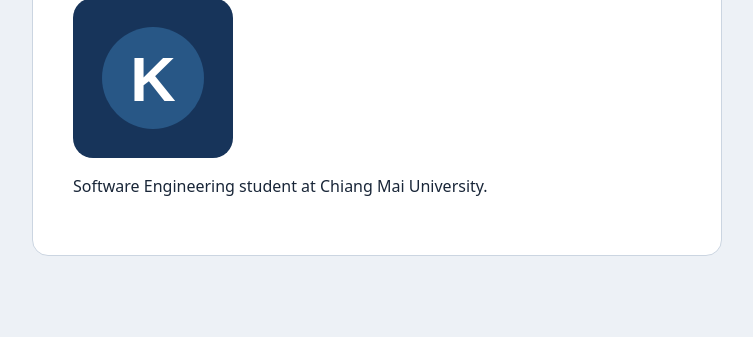
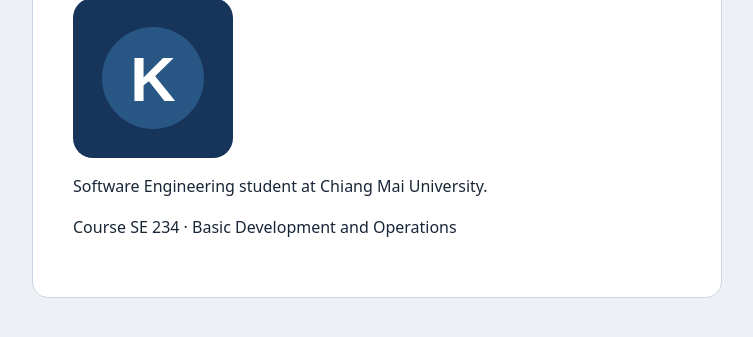
Before and after one commit to Nongfirst007/newRepo, a plain HTML site: page index.html in a window 1280 px wide. Shown: the part 155-492 px from the top of the page, without its empty margins (263-1016 px from the left). Drawn offline with Linux system fonts and the light colour scheme.

Commit message:
Expand personal details on main

```diff
--- a/index.html
+++ b/index.html
@@ -18,6 +18,7 @@
     <h1>Kitiphoom</h1>
     <img src="profile.svg" alt="Kitiphoom profile image" width="160" height="160">
     <p>Software Engineering student at Chiang Mai University.</p>
+    <p>Course SE 234 · Basic Development and Operations</p>
   </main>
 </body>
 </html>
```
